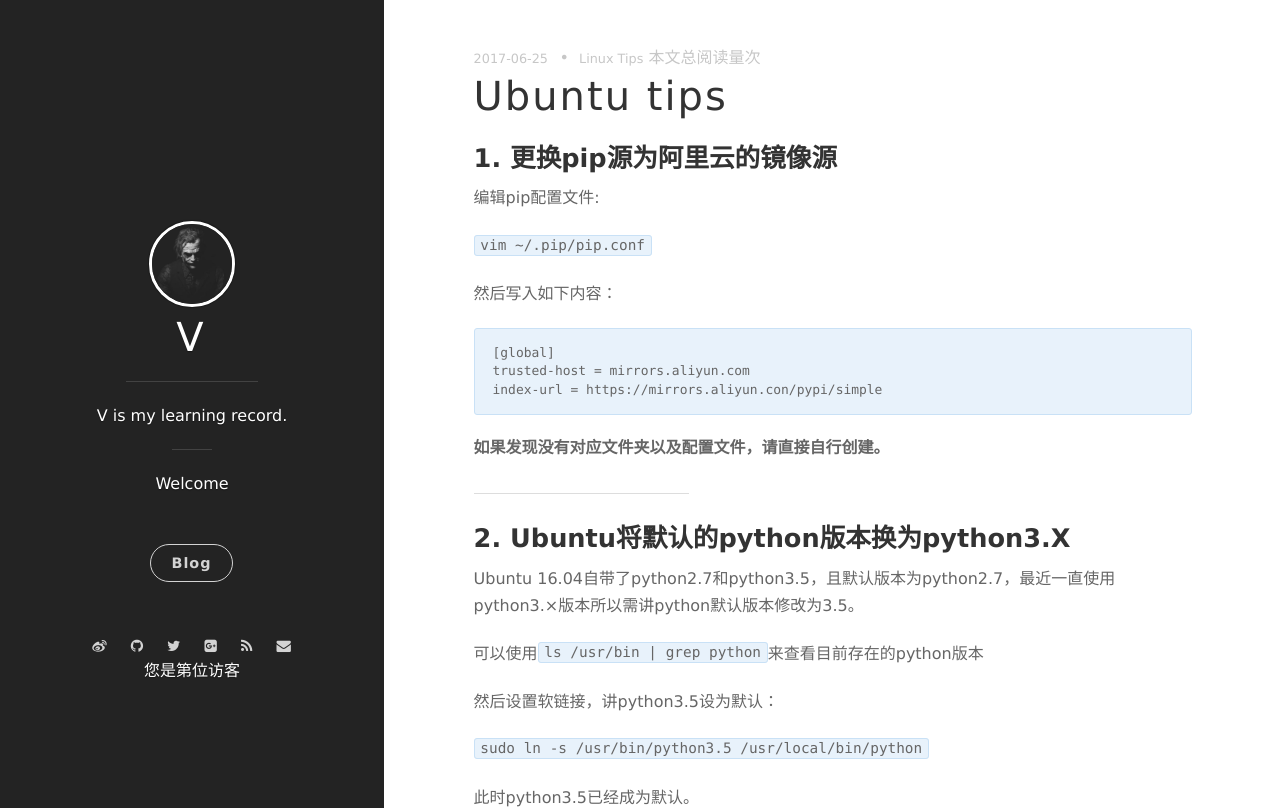
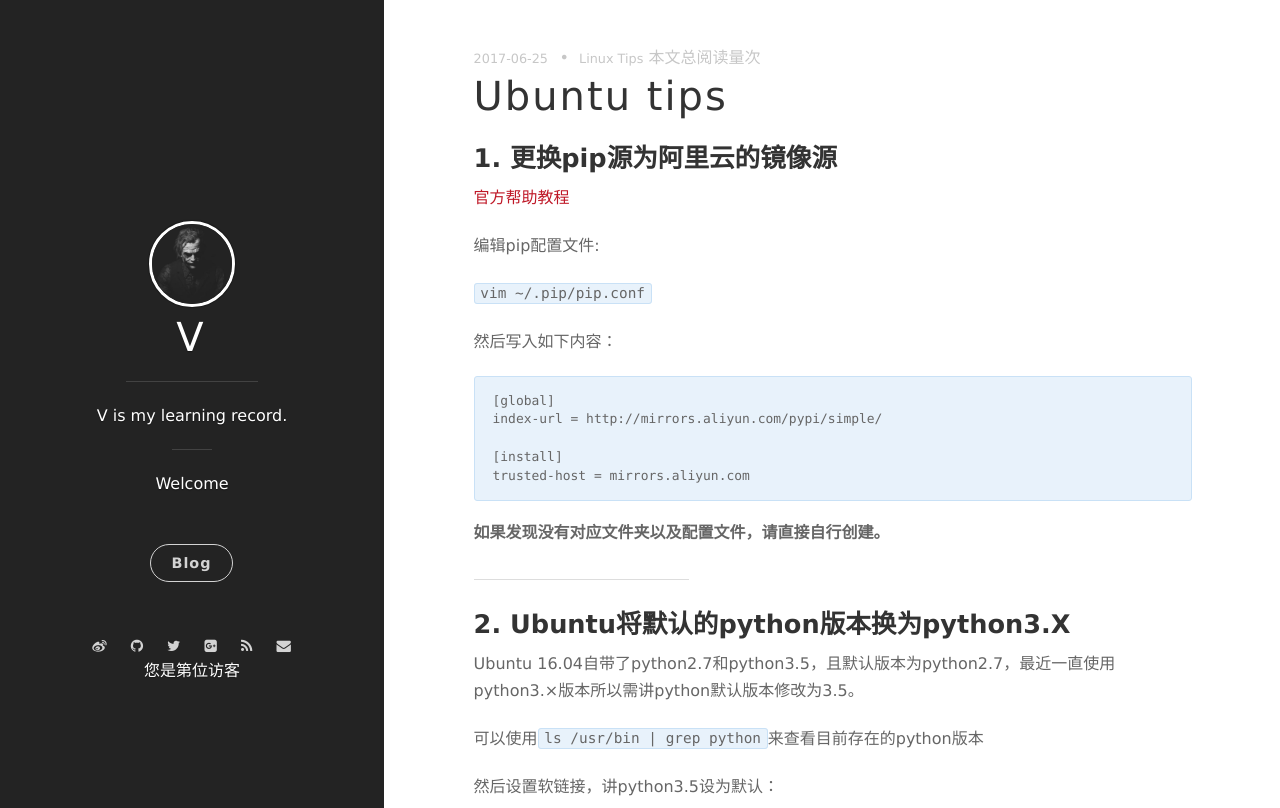
Before and after one commit to mrcwl/bryceyang.github.io, a Jekyll site: the page built from _posts/2017-06-25-ubuntu-tips.markdown, in a window 1280 px wide and 900 px high, cut to the strip 0-808 px from the top of the window. Built offline with Jekyll 4.4.1, drawn with Linux system fonts in a browser that asks for light colours; nearby versions of some CDN libraries; comment, search, counter and statistics services are not loaded.

Commit message:
修改关于pip的内容

````diff
--- a/_posts/2017-06-25-ubuntu-tips.markdown
+++ b/_posts/2017-06-25-ubuntu-tips.markdown
@@ -8,6 +8,8 @@ tag: Linux Tips
 
 ### **1. 更换pip源为阿里云的镜像源**
 
+[官方帮助教程](http://mirrors.aliyun.com/help/pypi)
+
 编辑pip配置文件:
 
 `vim ~/.pip/pip.conf`
@@ -16,8 +18,10 @@ tag: Linux Tips
 
 ```
 [global]
+index-url = http://mirrors.aliyun.com/pypi/simple/
+
+[install]
 trusted-host = mirrors.aliyun.com
-index-url = https://mirrors.aliyun.con/pypi/simple
 ```
 
 **如果发现没有对应文件夹以及配置文件，请直接自行创建。**
````
